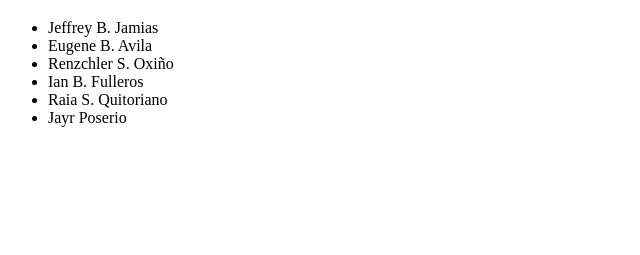
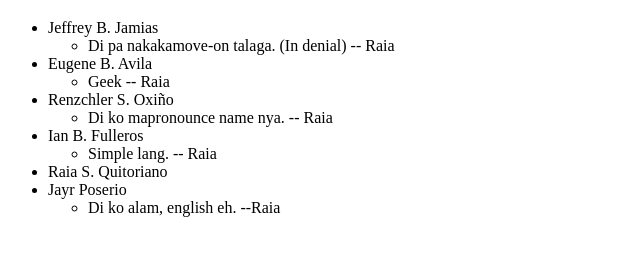
Before and after one commit to jamias0jeffrey/fixing-conflict, a plain HTML site: page index.html in a window 1280 px wide. Shown: the part 61-316 px from the top of the page, without its empty margins (0-640 px from the left). Drawn offline with Linux system fonts and the light colour scheme.

Commit message:
added impressions

```diff
--- a/index.html
+++ b/index.html
@@ -12,11 +12,26 @@
 	<h1>Avengers</h1>
 	<ul>
 		<li>Jeffrey B. Jamias</li>
+			<ul>
+				<li>Di pa nakakamove-on talaga. (In denial) -- Raia</li>
+			</ul>
 		<li>Eugene B. Avila</li>
+			<ul>
+				<li>Geek -- Raia</li>
+			</ul>
 		<li>Renzchler S. Oxiño</li>
+			<ul>
+				<li>Di ko mapronounce name nya. -- Raia</li>
+			</ul>
 		<li>Ian B. Fulleros</li>
+			<ul>
+				<li>Simple lang. -- Raia</li>
+			</ul>
 		<li>Raia S. Quitoriano</li>
 		<li>Jayr Poserio</li>
+			<ul>
+				<li>Di ko alam, english eh. --Raia</li>
+			</ul>
 	</ul>
 
 </body>
```
